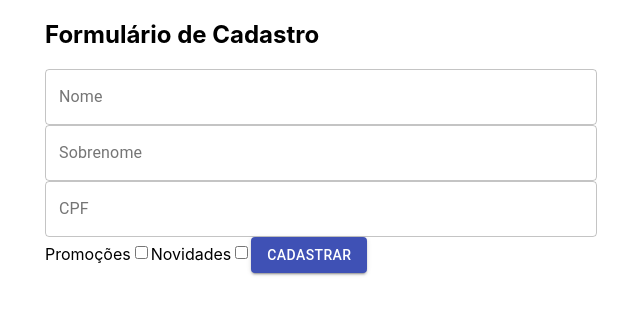
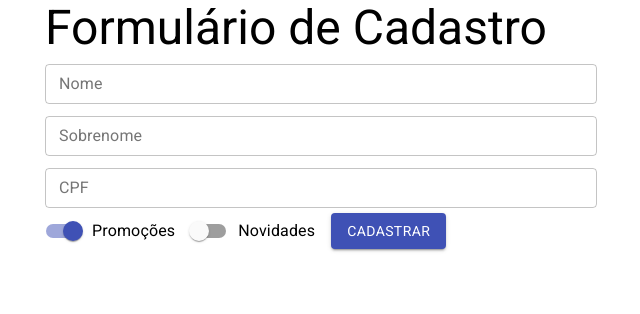
Before and after one commit to ianmichaelxp/Novo-Projetinho-React-TAP, a React (Create React App) app: page / in a window 1280 px wide. Shown: the top 314 px of the page, without its empty margins (319-959 px from the left). Built offline with nearby package versions, Linux system fonts and the light colour scheme.

Commit message:
useState

```diff
--- a/package.json
+++ b/package.json
@@ -5,6 +5,7 @@
   "dependencies": {
     "@material-ui/core": "^4.11.0",
     "cra-template": "1.0.3",
+    "fontsource-roboto": "^3.0.3",
     "react": "^16.13.1",
     "react-dom": "^16.13.1",
     "react-scripts": "3.4.3"
--- a/src/App.js
+++ b/src/App.js
@@ -1,14 +1,15 @@
 import React, { Component } from "react";
 import { render } from "react-dom";
 import FormularioCadastro from "./components/FormularioCadastro";
-import { Container } from "@material-ui/core";
+import { Container, Typography } from "@material-ui/core";
+import 'fontsource-roboto';
 
 
 class App extends Component {
   render() {
     return (
       <Container component="article" maxWidth="sm">
-        <h1>Formulário de Cadastro</h1>
+        <Typography variant="h3" component="h1">Formulário de Cadastro</Typography>
         <FormularioCadastro />
       </Container>
     );
--- a/src/components/FormularioCadastro.jsx
+++ b/src/components/FormularioCadastro.jsx
@@ -1,21 +1,80 @@
-import React from "react";
-import { Button, TextField } from "@material-ui/core";
+import React, { useState } from "react";
+import { Button, TextField, Switch, FormControlLabel } from "@material-ui/core";
 
 function FormularioCadastro() {
+  const [nome, setNome] = useState("");
+  const [sobrenome, setSobrenome] = useState("");
+  const [cpf, setCpf] = useState("");
+  const [promocoes, setPromocoes] = useState(true);
+  const [novidades, setNovidades] = useState(false);
+
   return (
-    <form>
+    <form
+      onSubmit={(event) => {
+        event.preventDefault();
+        console.log(nome, sobrenome, cpf, promocoes, novidades);
+      }}
+    >
+      <TextField
+        value={nome}
+        onChange={(evento) => {
+          setNome(evento.target.value);
+        }}
+        id="nome"
+        label="Nome"
+        variant="outlined"
+        fullWidth
+        margin="dense"
+      />
 
-      <TextField id="nome" label="Nome" variant="outlined" fullWidth="true" />
+      <TextField
+        value={sobrenome}
+        onChange={(evento) => setSobrenome(evento.target.value)}
+        id="sobrenome"
+        label="Sobrenome"
+        variant="outlined"
+        fullWidth
+        margin="dense"
+      />
+      <TextField
+        value={cpf}
+        onChange={(evento) => setCpf(evento.target.value)}
+        id="cpf"
+        label="CPF"
+        variant="outlined"
+        fullWidth
+        margin="dense"
+      />
 
-      <TextField id="sobrenome" label="Sobrenome" variant="outlined" fullWidth="true" />
-      <TextField id="cpf" label="CPF" variant="outlined" fullWidth="true"/>
-      <label>Promoções</label>
-      <input type="checkbox" />
+      <FormControlLabel
+        control={
+          <Switch
+            checked={promocoes}
+            onChange={(evento) => {
+              setPromocoes(evento.target.checked);
+            }}
+            name="promocoes"
+            color="primary"
+          />
+        }
+        label="Promoções"
+      />
 
-      <label>Novidades</label>
-      <input type="checkbox" />
+      <FormControlLabel
+        control={
+          <Switch
+            checked={novidades}
+            onChange={(evento) => {
+              setNovidades(evento.target.checked);
+            }}
+            name="novidades"
+            color="primary"
+          />
+        }
+        label="Novidades"
+      />
 
-      <Button variant="contained" color="primary">
+      <Button type="submit" variant="contained" color="primary">
         Cadastrar
       </Button>
     </form>
```
Also changed, not shown: 1 other file (tests, documents, lock files or other folders).
